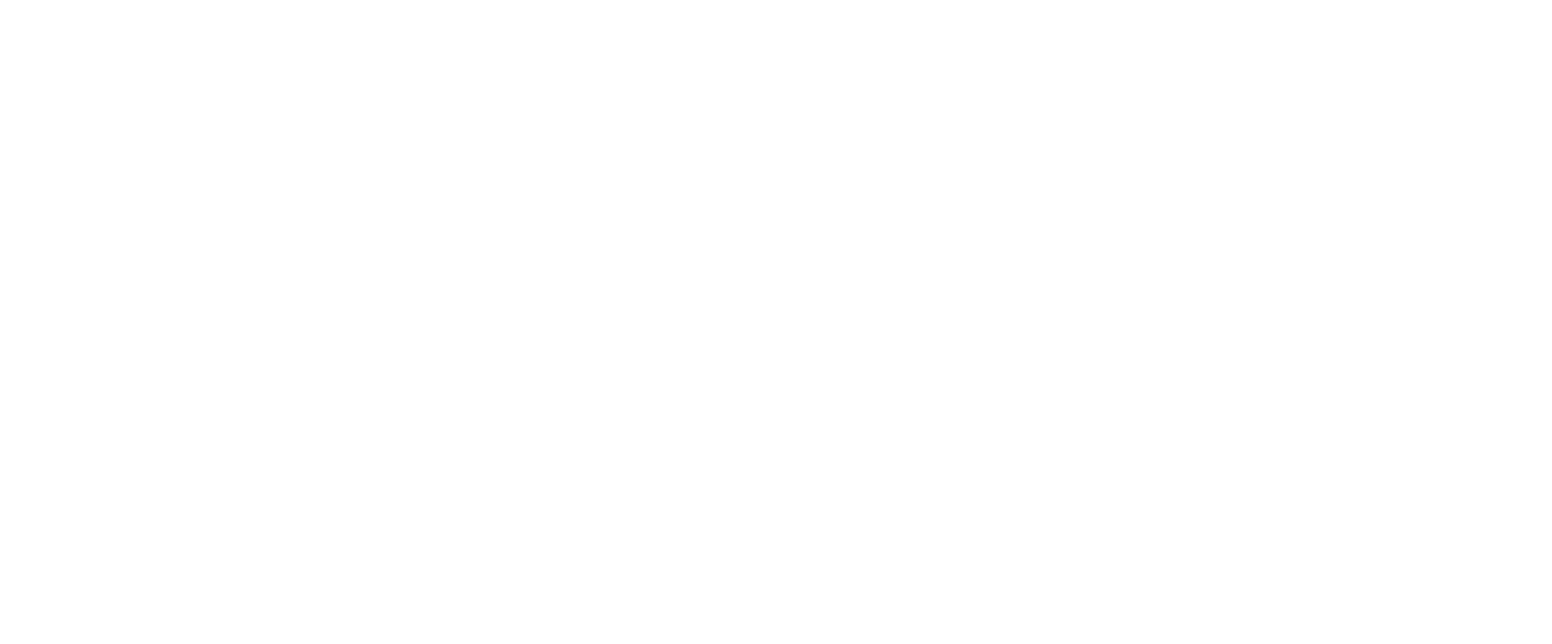
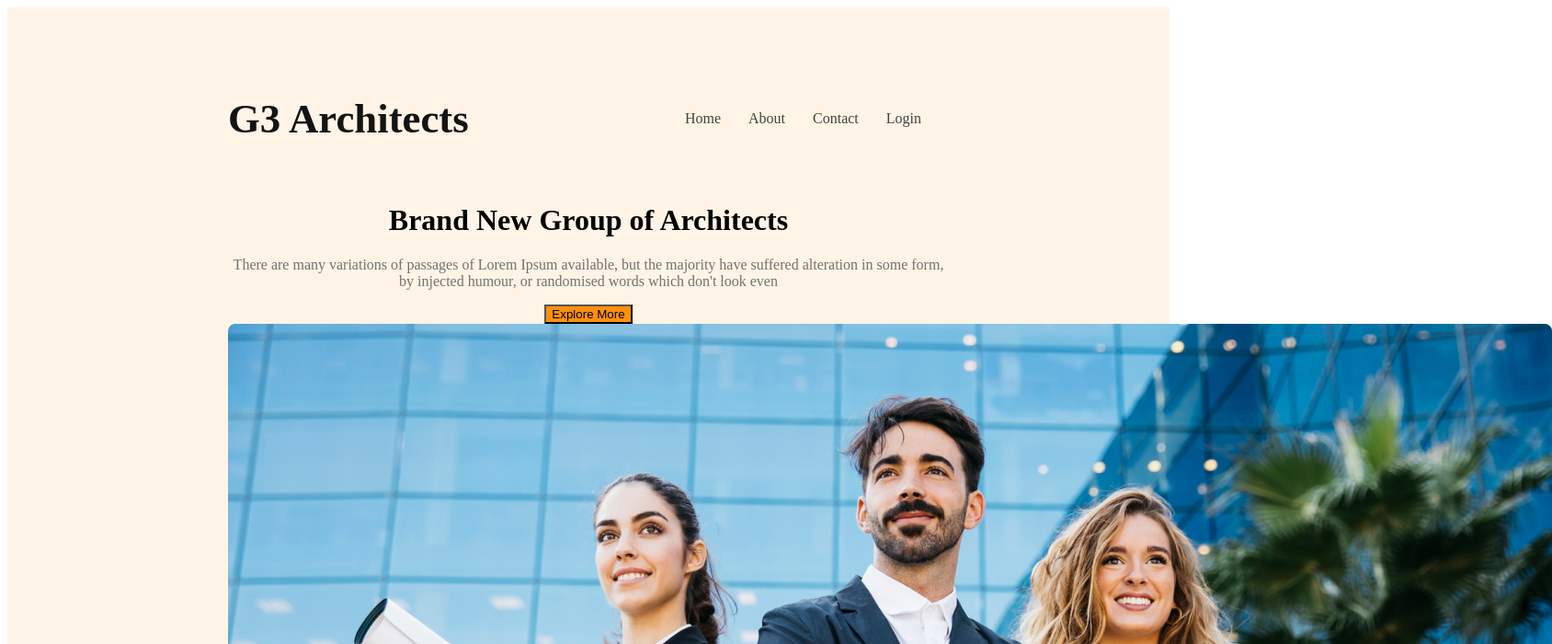
Before and after one commit to Tajuddin20424/g3-architect-website, a plain HTML site: page index.html in a window 1280 px wide. Shown: the top 700 px of the page at 92% size, 1688 px wide, since content can reach past the window. Drawn offline with Linux system fonts and the light colour scheme.

Commit message:
added the banner content

```diff
--- a/index.html
+++ b/index.html
@@ -1,12 +1,44 @@
 <!DOCTYPE html>
 <html lang="en">
+
 <head>
     <meta charset="UTF-8">
     <meta name="viewport" content="width=device-width, initial-scale=1.0">
     <title>G3 Architect</title>
     <link rel="stylesheet" href="styles/architect.css">
 </head>
+
 <body>
+    <header>
+        <nav>
+            <h3 class="nav-title">G3 Architects</h3>
+            <ul>
+                <li><a href="">Home</a></li>
+                <li><a href="">About</a></li>
+                <li><a href="">Contact</a></li>
+                <li><a href="">Login</a></li>
+            </ul>
+        </nav>
+        <div class="banner">
+            <div class="banner-content">
+                <h1 class="baner-title">Brand New Group of Architects</h1>
+                <p class="banner-description">
+                    There are many variations of passages of Lorem Ipsum available, but the majority have suffered
+                    alteration in some form, by injected humour, or randomised words which don't look even
+                </p>
+                <button class="btn-primary">Explore More</button>
+            </div>
+            <img src="images/banner.png" alt="">
 
+        </div>
+
+    </header>
+    <main>
+
+    </main>
+    <footer>
+
+    </footer>
 </body>
+
 </html>
--- a/styles/architect.css
+++ b/styles/architect.css
@@ -0,0 +1,61 @@
+/* shared styles */
+.btn-primary{
+    background: #FF900E;
+
+}
+
+
+
+/* header styles part start */
+
+header{
+    background: rgba(255, 144, 14, 0.10);
+    padding: 50px 240px;
+}
+nav{
+    display: flex;
+    justify-content: space-between;
+    align-items: center;
+}
+.nav-title{
+    font-size: 2.8rem;
+    font-weight: 700;
+    color: #131313;
+}
+nav > ul {
+    display: flex;
+}
+nav li {
+    list-style: none;
+    margin-right: 30px;
+    font-weight: 500;
+    font-size: 1rem;
+}
+nav li a {
+    text-decoration: none;
+    color: #424242;
+}
+
+
+/* header styles part end */
+
+/* banner-styles part start */
+.banner-content{
+    max-width: 800px;
+    text-align: center;
+    margin: 0 auto;
+}
+.banner-title{
+    font-size: 4rem;
+    font-size: 700;
+    color: #131313;
+
+}
+.banner-description{
+    color: #727272;
+}
+
+
+
+
+/* banner-styles part end */
```
